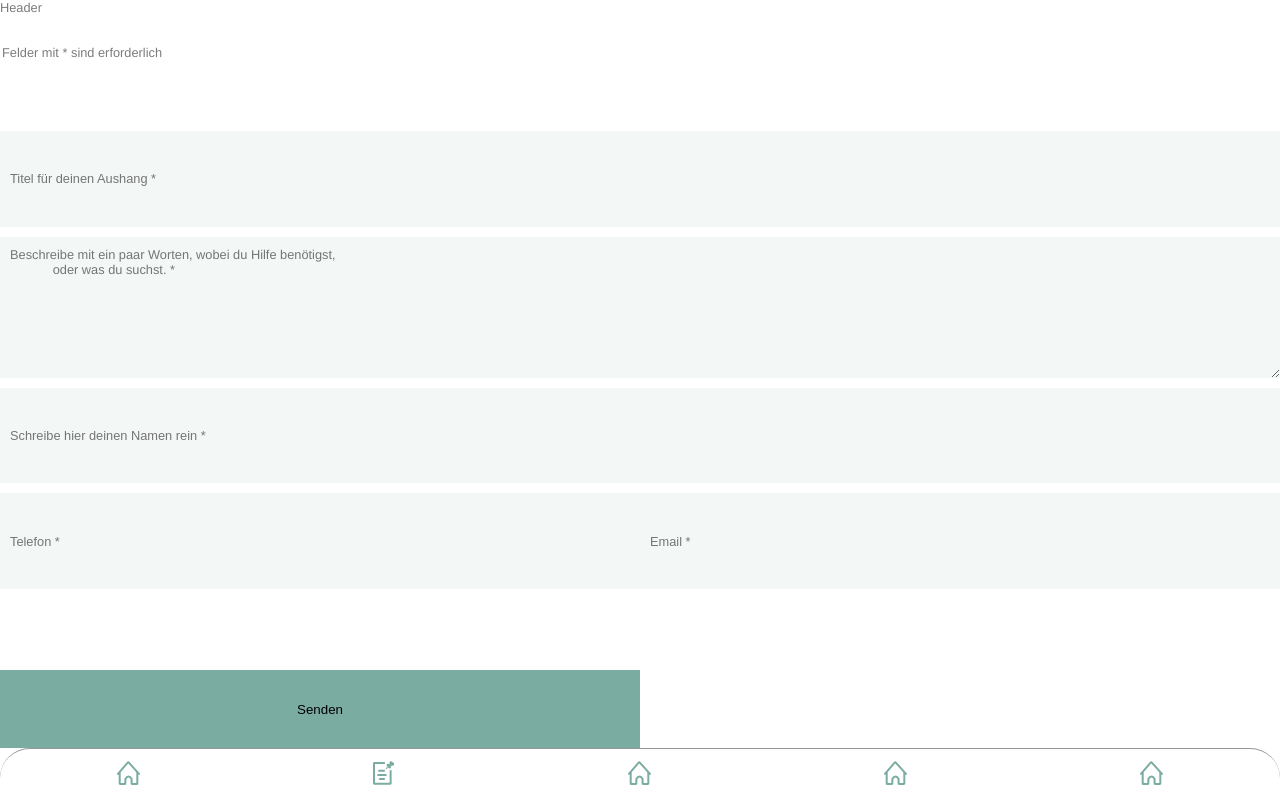
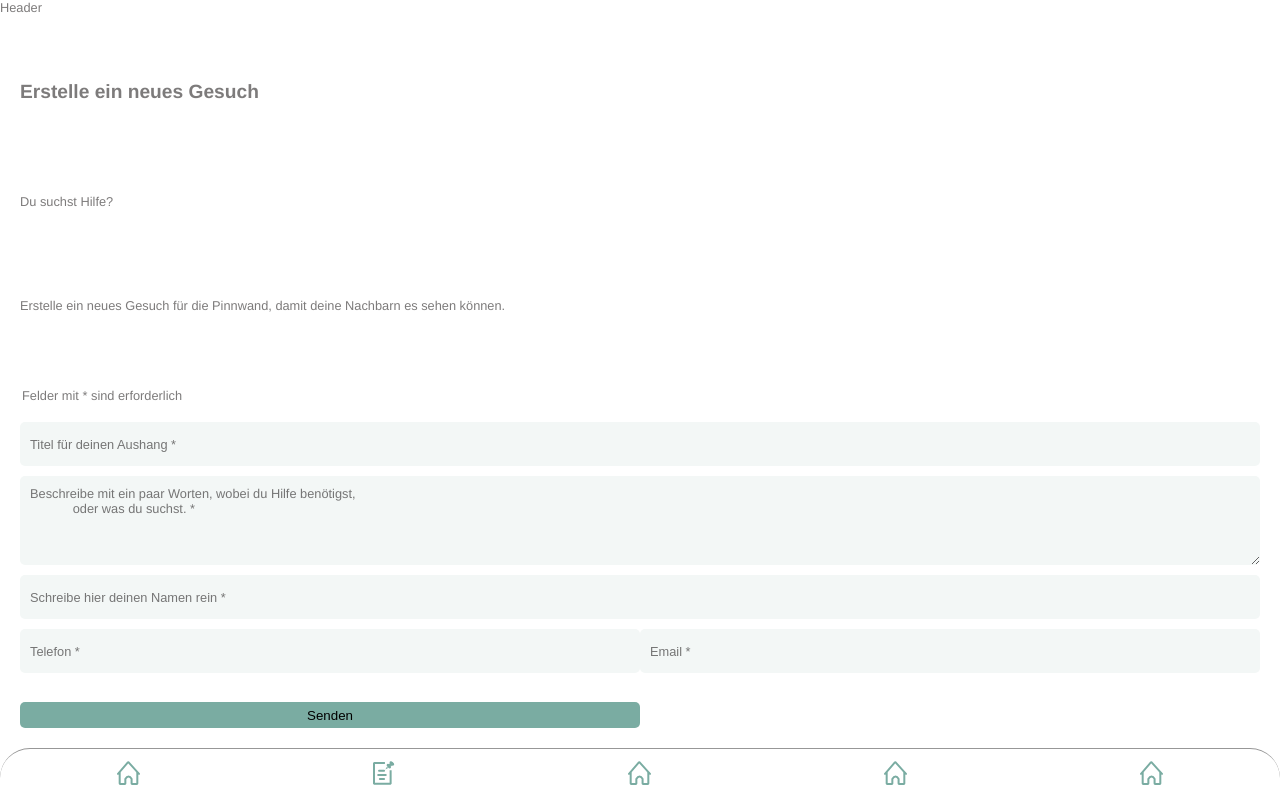
Before and after one commit to jreisswig/capstone-project, a React (Create React App) app: page /newpost in a window 1280 px wide. Built offline with nearby package versions, Linux system fonts and the light colour scheme.

Commit message:
Add Styles to form and add newpost component

```diff
--- a/src/App.js
+++ b/src/App.js
@@ -1,7 +1,7 @@
 import React from 'react'
 import Nav from './Nav'
 import Grid from './Grid'
-import Form from './Form'
+import NewPost from './NewPost'
 import Bulletinboard from './Bulletinboard'
 import { BrowserRouter as Router, Switch, Route } from 'react-router-dom'
 import styled from 'styled-components/macro'
@@ -18,7 +18,7 @@ export default function App() {
               path="/bulletinboard"
               component={Bulletinboard}
             ></Route>
-            <Route path="/newpost" component={Form}></Route>
+            <Route path="/newpost" component={NewPost}></Route>
           </Switch>
           <Nav />
         </Router>
--- a/src/Form.js
+++ b/src/Form.js
@@ -73,6 +73,7 @@ const StyledInput = styled.input`
   width: 100%;
   padding: 10px;
   font-size: 1rem;
+  border-radius: 5px;
 `
 const FormContact = styled.div`
   display: flex;
@@ -82,6 +83,7 @@ const StyledSubmit = styled.input`
   background: #7aaca2;
   border: none;
   width: 50%;
+  border-radius: 5px;
 `
 const StyledTextArea = styled.textarea`
   background: #f3f7f6;
@@ -90,4 +92,5 @@ const StyledTextArea = styled.textarea`
   padding: 10px;
   font-family: 'Helvetica Neue', sans-serif;
   font-size: 1rem;
+  border-radius: 5px;
 `
--- /dev/null
+++ b/src/NewPost.js
@@ -0,0 +1,23 @@
+import React from 'react'
+import styled from 'styled-components/macro'
+import Form from './Form'
+
+export default function NewPost() {
+  return (
+    <NewPostWrapper>
+      <h2>Erstelle ein neues Gesuch</h2>
+      <p> Du suchst Hilfe?</p>
+      <p>
+        Erstelle ein neues Gesuch für die Pinnwand, damit deine Nachbarn es
+        sehen können.
+      </p>
+
+      <Form />
+    </NewPostWrapper>
+  )
+}
+const NewPostWrapper = styled.section`
+  display: grid;
+  height: 100%;
+  padding: 20px;
+`
```
